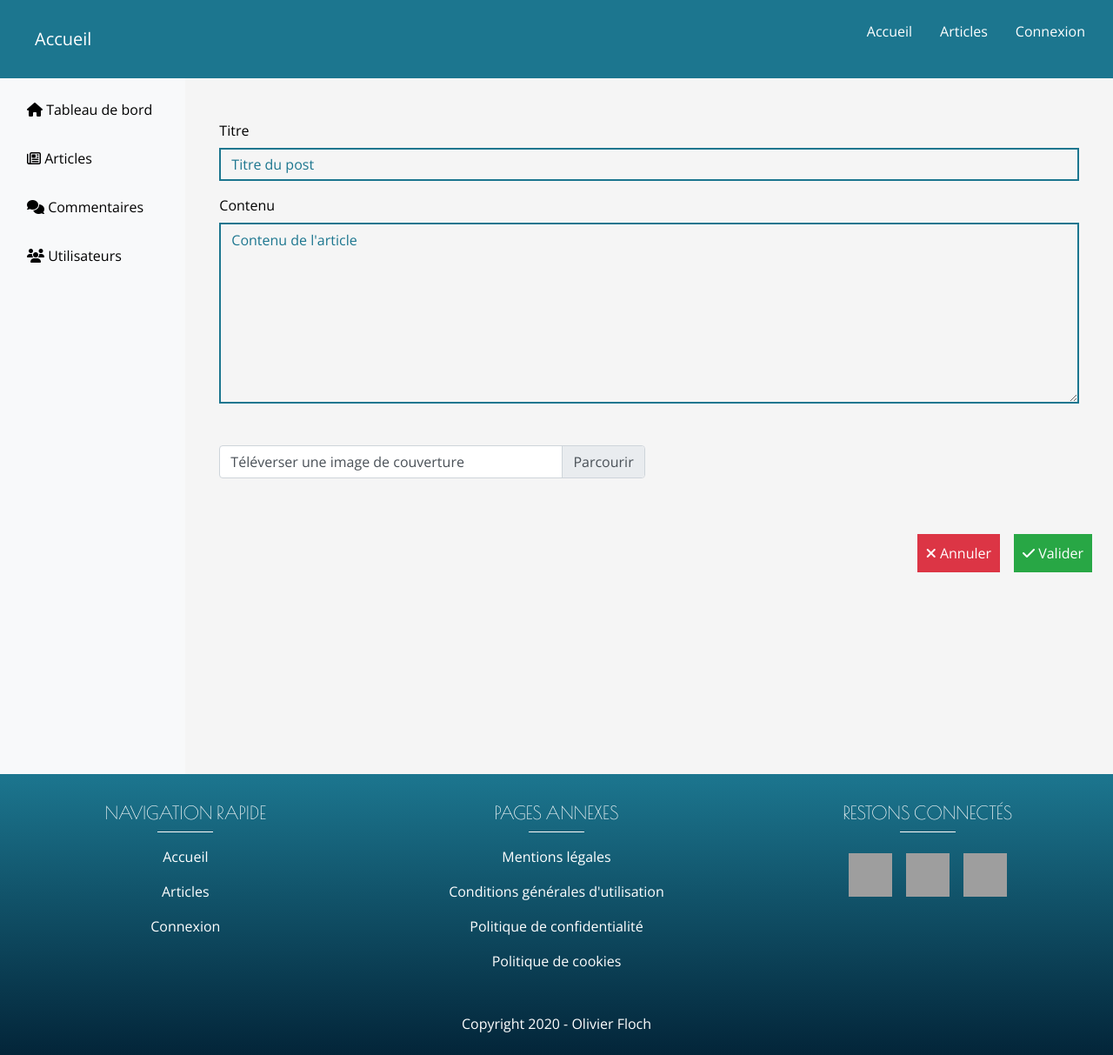
After one commit to OlivierFL/blog, a PHP site: template templates/admin/post_create.html.twig in a window 1280 px wide. The commit adds this page. Shown: the whole page at 87% size. Run offline with PHP 8.4, Linux system fonts and the light colour scheme; the template is opened without the code that fills it, so the values that code supplies are empty; some libraries are stand-ins or nearby versions; grey boxes are pictures that could not be loaded.

Commit message:
Add Post creation

```diff
--- a/composer.json
+++ b/composer.json
@@ -8,6 +8,7 @@
   "require": {
     "nikic/fast-route": "^1.3",
     "twig/twig": "^3.0",
-    "symfony/var-dumper": "^5.1"
+    "symfony/var-dumper": "^5.1",
+    "cocur/slugify": "^4.0"
   }
 }
--- a/src/Core/Controller.php
+++ b/src/Core/Controller.php
@@ -3,6 +3,7 @@
 namespace Core;
 
 use App\Core\Service\Auth;
+use App\Core\Service\PostAdministrator;
 use App\Core\Service\UserAdministrator;
 use App\Core\Session;
 use App\Managers\AdminManager;
@@ -35,6 +36,10 @@ class Controller
      */
     protected UserAdministrator $userAdministrator;
     /**
+     * @var PostAdministrator
+     */
+    protected PostAdministrator $postAdministrator;
+    /**
      * @var Session
      */
     protected Session $session;
@@ -57,6 +62,7 @@ class Controller
         $this->auth = new Auth($this->session);
         $this->twig->addGlobal('session', $this->session->getSession());
         $this->userAdministrator = new UserAdministrator();
+        $this->postAdministrator = new PostAdministrator();
     }
 
     /**
--- a/src/Core/Validation/ValidatorFactory.php
+++ b/src/Core/Validation/ValidatorFactory.php
@@ -10,6 +10,7 @@ class ValidatorFactory
     public const SIGN_UP = 'sign_up';
     public const LOGIN = 'login';
     public const UPDATE_USER = 'update_user';
+    public const POST_CREATE = 'post_create';
 
     /**
      * @var Validator
@@ -34,6 +35,8 @@ class ValidatorFactory
                 return (new LoginValidator($data, $manager))->getValidator();
             case self::UPDATE_USER:
                 return (new UserUpdateValidator($data, $manager))->getValidator();
+            case self::POST_CREATE:
+                return (new PostCreateValidator($data))->getValidator();
             default:
                 break;
         }
--- /dev/null
+++ b/templates/admin/post_create.html.twig
@@ -0,0 +1,57 @@
+{% extends 'admin/admin_layout.html.twig' %}
+
+{% block admin_body %}
+  <div class="container">
+    {% if messages is not empty %}
+      {% for message in messages %}
+        <h2 class="mt-5">{{ message }}</h2>
+      {% endfor %}
+      <a class="btn btn-primary mt-5" href="/admin/posts">Retour aux articles</a>
+    {% endif %}
+    <section class="my-5">
+      <form id="form-post-create" method="post" action="/admin/posts/create">
+        <div class="form-row">
+          <div class="form-group col-md-12">
+            <label for="title">Titre</label>
+            <input type="text"
+                   class="form-control"
+                   id="title"
+                   placeholder="Titre du post"
+                   name="title"
+                   required
+            >
+          </div>
+        </div>
+        <div class="form-group mb-5">
+          <label for="content">Contenu</label>
+          <textarea class="form-control"
+                    id="content"
+                    name="content"
+                    rows="8"
+                    cols="50"
+                    placeholder="Contenu de l'article"
+                    required
+          ></textarea>
+        </div>
+        <div class="form-row">
+          <div class="form-group col-md-6">
+            <div class="custom-file">
+              <input type="file" class="custom-file-input" id="file">
+              <label class="custom-file-label" for="file">Téléverser une image de couverture</label>
+            </div>
+          </div>
+        </div>
+        <div class="row justify-content-around justify-content-md-end my-5">
+          <a href="/admin/posts" class="btn btn-danger mr-md-3 mb-4">
+            <i class="fas fa-times"></i>
+            Annuler
+          </a>
+          <button type="submit" class="btn btn-success mb-4" form="form-post-create">
+            <i class="fas fa-check"></i>
+            Valider
+          </button>
+        </div>
+      </form>
+    </section>
+  </div>
+{% endblock %}
--- a/templates/admin/posts.html.twig
+++ b/templates/admin/posts.html.twig
@@ -3,6 +3,7 @@
 {% block admin_body %}
   <div class="d-flex justify-content-between flex-wrap flex-md-nowrap align-items-center pt-3 pb-2 mb-3 border-bottom">
     <h1 class="h2">Liste des articles publiés</h1>
+    <a href="/admin/posts/create" class="btn btn-edit">Créer un article</a>
   </div>
   <div class="table-responsive">
     <table class="table table-hover table-borderless">
```
Also changed, not shown: config/routes.yaml (+10 -4 lines), src/Controller/AdminController.php (+47 -25 lines), src/Core/Service/PostAdministrator.php (added, +89 -0 lines), src/Core/Validation/PostCreateValidator.php (added, +24 -0 lines), src/Core/Validation/Validator.php (+3 -6 lines), src/Model/Post.php (+8 -8 lines), 1 other file.
